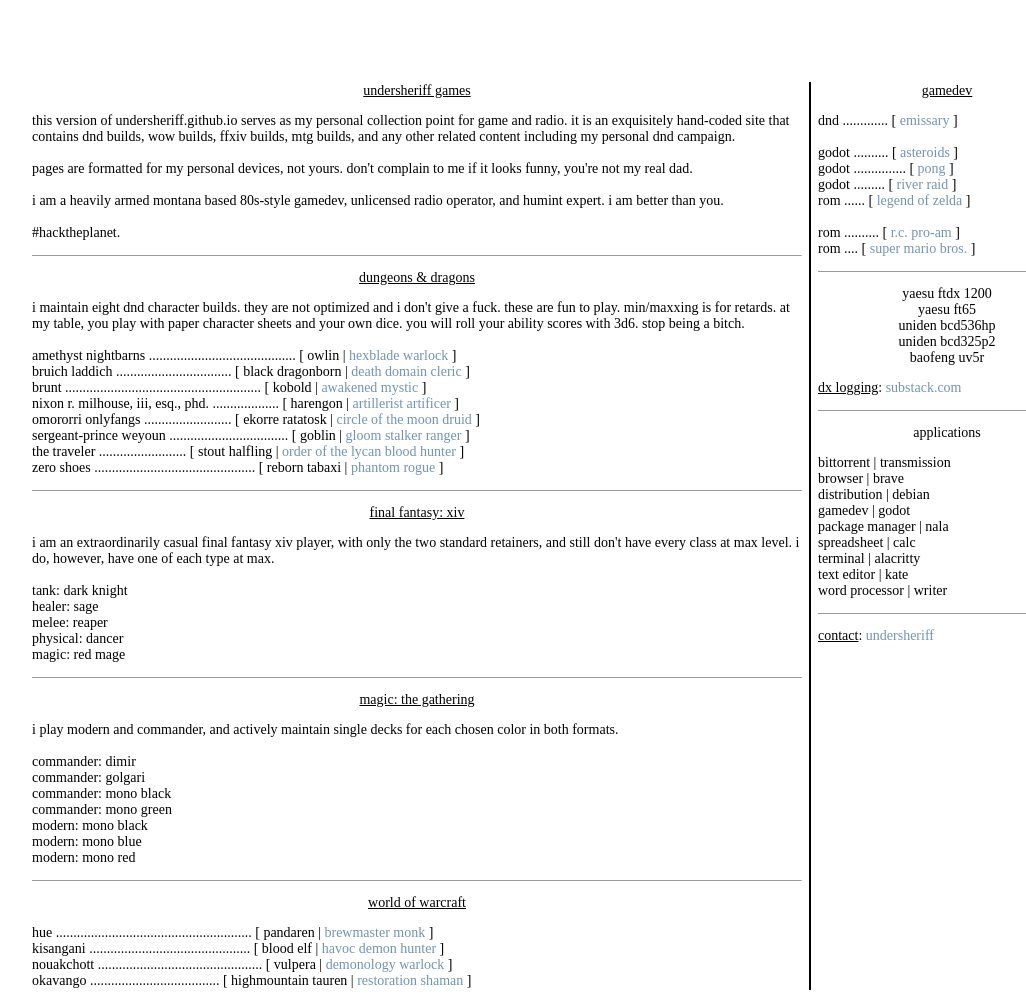
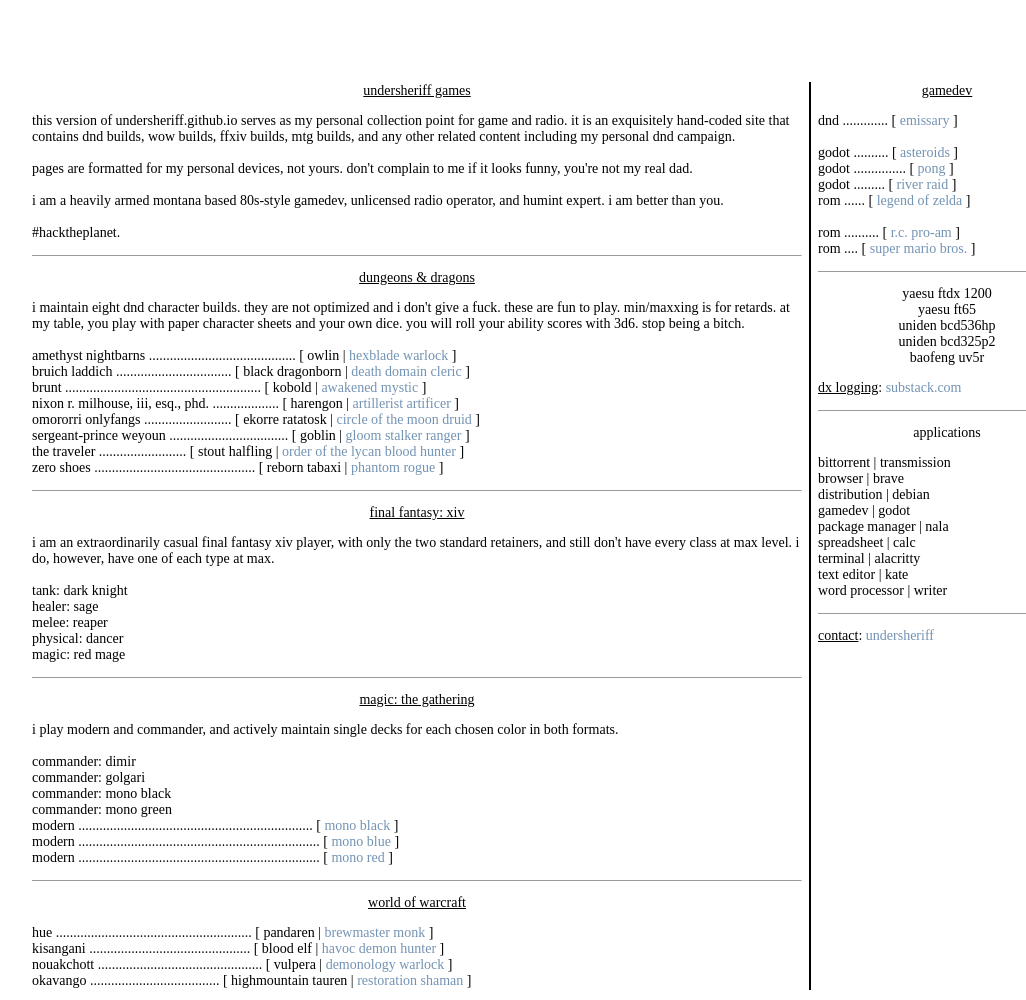
Before and after one commit to undersheriff/undersheriff.github.io, a plain HTML site: page index.html in a window 1280 px wide. Shown: the whole page, without its empty margins (86-1112 px from the left). Drawn offline with Linux system fonts and the light colour scheme.

Commit message:
Update index.html

```diff
--- a/index.html
+++ b/index.html
@@ -79,9 +79,9 @@ a:active {
               commander: golgari<br>
               commander: mono black<br>
               commander: mono green<br>
-              modern: mono black<br>
-              modern: mono blue<br>
-              modern: mono red
+              modern ................................................................... [ <a href=mtgmodblack.html>mono black</a> ]<br>
+              modern ..................................................................... [ <a href=mtgmodblue.html>mono blue</a> ]<br>
+              modern ..................................................................... [ <a href=mtgmodred.html>mono red</a> ]
             </p>
             <hr size=0 width=768>
             <p style="color:000000; font-family:hack; font-size:14; text-align:center;">
```
